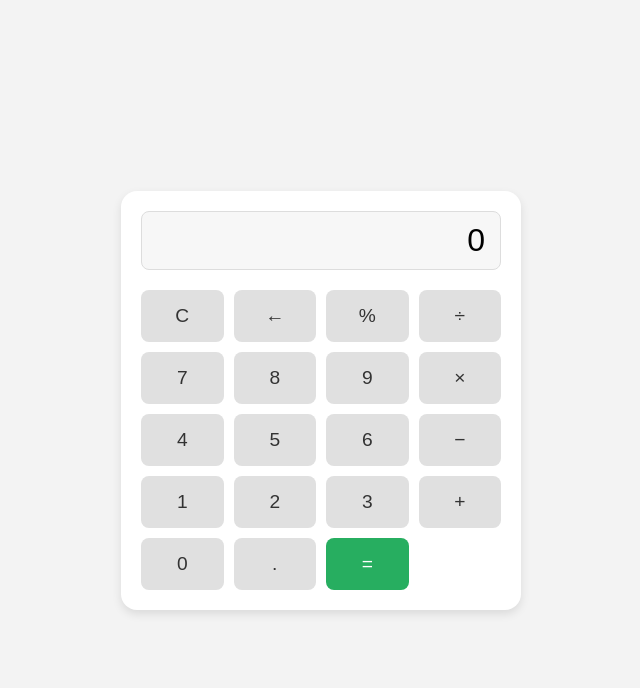
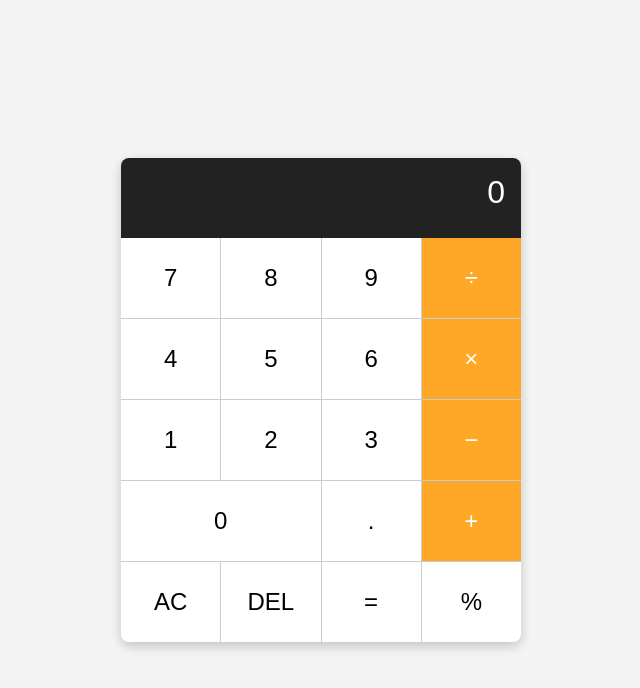
Before and after one commit to odl-user-1751277/CAPSTONE-PROJECT, a plain HTML site: page index.html in a window 1280 px wide. Shown: the whole page, without its empty margins (319-959 px from the left). Drawn offline with Linux system fonts and the light colour scheme.

Commit message:
Auto-deploy: Updated web app - 2025-06-10 01:29:24

```diff
--- a/index.html
+++ b/index.html
@@ -3,129 +3,195 @@
 <head>
     <meta charset="UTF-8">
     <meta name="viewport" content="width=device-width, initial-scale=1.0">
-    <title>Calculator App</title>
+    <title>Responsive Calculator App</title>
     <style>
         * {
             margin: 0;
             padding: 0;
             box-sizing: border-box;
         }
+
         body {
             font-family: Arial, sans-serif;
             display: flex;
             justify-content: center;
             align-items: center;
             min-height: 100vh;
-            background-color: #f3f3f3;
-            padding: 20px;
+            background-color: #f4f4f4;
+            padding: 1rem;
         }
+
         .calculator {
             width: 100%;
             max-width: 400px;
-            background-color: #ffffff;
-            padding: 20px;
-            border-radius: 16px;
-            box-shadow: 0 4px 10px rgba(0, 0, 0, 0.1);
+            border-radius: 8px;
+            overflow: hidden;
+            box-shadow: 0 4px 12px rgba(0, 0, 0, 0.2);
+            background-color: white;
         }
+
         .display {
-            width: 100%;
-            background-color: #f7f7f7;
+            background-color: #222;
+            color: #fff;
             font-size: 2rem;
+            padding: 1rem;
             text-align: right;
-            margin-bottom: 20px;
-            padding: 10px 15px;
-            border-radius: 8px;
-            border: 1px solid #ddd;
+            height: 80px;
+            overflow-x: auto;
         }
+
         .buttons {
             display: grid;
             grid-template-columns: repeat(4, 1fr);
-            gap: 10px;
+            gap: 1px;
+            background-color: #ccc;
         }
+
         button {
-            font-size: 1.2rem;
-            padding: 15px;
+            height: 80px;
+            font-size: 1.5rem;
             border: none;
-            border-radius: 8px;
+            outline: none;
+            background-color: white;
             cursor: pointer;
-            background-color: #e0e0e0;
-            color: #333;
+            transition: background-color 0.2s, color 0.2s;
         }
-        button.operation {
-            background-color: #f39c12;
-            color: #ffffff;
+
+        button:hover {
+            background-color: #2196f3;
+            color: white;
         }
-        button.equals {
-            background-color: #27ae60;
-            color: #ffffff;
+
+        button.orange {
+            background-color: #ffa726;
+            color: white;
         }
-        button:active {
-            transform: scale(0.98);
+
+        button.orange:hover {
+            background-color: #fb8c00;
+            color: white;
         }
+
+        button.large {
+            grid-column: span 2;
+        }
+
+        @media (max-width: 768px) {
+            button {
+                font-size: 1.2rem;
+            }
+        }
+
         @media (max-width: 480px) {
-            .display {
-                font-size: 1.5rem;
-            }
             button {
                 font-size: 1rem;
-                padding: 12px;
             }
         }
     </style>
 </head>
 <body>
     <div class="calculator">
-        <div id="display" class="display">0</div>
+        <div class="display" id="display">0</div>
         <div class="buttons">
-            <button onclick="clearDisplay()">C</button>
-            <button onclick="backspace()">←</button>
-            <button onclick="append('%')">%</button>
-            <button onclick="append('/')">÷</button>
-            <button onclick="append('7')">7</button>
-            <button onclick="append('8')">8</button>
-            <button onclick="append('9')">9</button>
-            <button onclick="append('*')">×</button>
-            <button onclick="append('4')">4</button>
-            <button onclick="append('5')">5</button>
-            <button onclick="append('6')">6</button>
-            <button onclick="append('-')">−</button>
-            <button onclick="append('1')">1</button>
-            <button onclick="append('2')">2</button>
-            <button onclick="append('3')">3</button>
-            <button onclick="append('+')">+</button>
-            <button onclick="append('0')">0</button>
-            <button onclick="append('.')">.</button>
-            <button class="equals" onclick="calculate()">=</button>
+            <button onclick="appendNumber('7')">7</button>
+            <button onclick="appendNumber('8')">8</button>
+            <button onclick="appendNumber('9')">9</button>
+            <button class="orange" onclick="operate('/')">÷</button>
+
+            <button onclick="appendNumber('4')">4</button>
+            <button onclick="appendNumber('5')">5</button>
+            <button onclick="appendNumber('6')">6</button>
+            <button class="orange" onclick="operate('*')">×</button>
+
+            <button onclick="appendNumber('1')">1</button>
+            <button onclick="appendNumber('2')">2</button>
+            <button onclick="appendNumber('3')">3</button>
+            <button class="orange" onclick="operate('-')">−</button>
+
+            <button onclick="appendNumber('0')" class="large">0</button>
+            <button onclick="appendNumber('.')">.</button>
+            <button class="orange" onclick="operate('+')">+</button>
+
+            <button onclick="clearDisplay()">AC</button>
+            <button onclick="deleteLast()">DEL</button>
+            <button onclick="calculate()">=</button>
+            <button onclick="operate('%')">%</button>
         </div>
     </div>
-
     <script>
-        const display = document.getElementById('display');
+        let displayValue = '';
+        let currentOperation = null;
+        let storedValue = null;
 
         function clearDisplay() {
-            display.innerText = '0';
+            displayValue = '';
+            currentOperation = null;
+            storedValue = null;
+            updateDisplay('0');
         }
 
-        function backspace() {
-            display.innerText = display.innerText.slice(0, -1) || '0';
+        function appendNumber(num) {
+            if (num === '.' && displayValue.includes('.')) return;
+            displayValue += num;
+            updateDisplay(displayValue);
         }
 
-        function append(value) {
-            if (display.innerText === '0' && value !== '.') {
-                display.innerText = value;
-            } else {
-                display.innerText += value;
+        function deleteLast() {
+            displayValue = displayValue.slice(0, -1);
+            updateDisplay(displayValue || '0');
+        }
+
+        function operate(operator) {
+            if (currentOperation && storedValue !== null) {
+                calculate();
             }
+            currentOperation = operator;
+            storedValue = parseFloat(displayValue);
+            displayValue = '';
         }
 
         function calculate() {
-            try {
-                const result = eval(display.innerText.replace('×', '*').replace('÷', '/'));
-                display.innerText = Number.isFinite(result) ? result : 'Error';
-            } catch (error) {
-                display.innerText = 'Error';
+            if (storedValue === null || currentOperation === null || displayValue === '') return;
+            const currentValue = parseFloat(displayValue);
+            let result;
+
+            switch (currentOperation) {
+                case '+':
+                    result = storedValue + currentValue;
+                    break;
+                case '-':
+                    result = storedValue - currentValue;
+                    break;
+                case '*':
+                    result = storedValue * currentValue;
+                    break;
+                case '/':
+                    if (currentValue === 0) {
+                        alert("Cannot divide by zero");
+                        clearDisplay();
+                        return;
+                    }
+                    result = storedValue / currentValue;
+                    break;
+                case '%':
+                    result = storedValue % currentValue;
+                    break;
+                default:
+                    return;
             }
+
+            displayValue = result.toString();
+            currentOperation = null;
+            storedValue = null;
+            updateDisplay(displayValue);
         }
+
+        function updateDisplay(value) {
+            document.getElementById('display').textContent = value;
+        }
+
+        // Initialize clear display on load
+        clearDisplay();
     </script>
 </body>
 </html>
```
